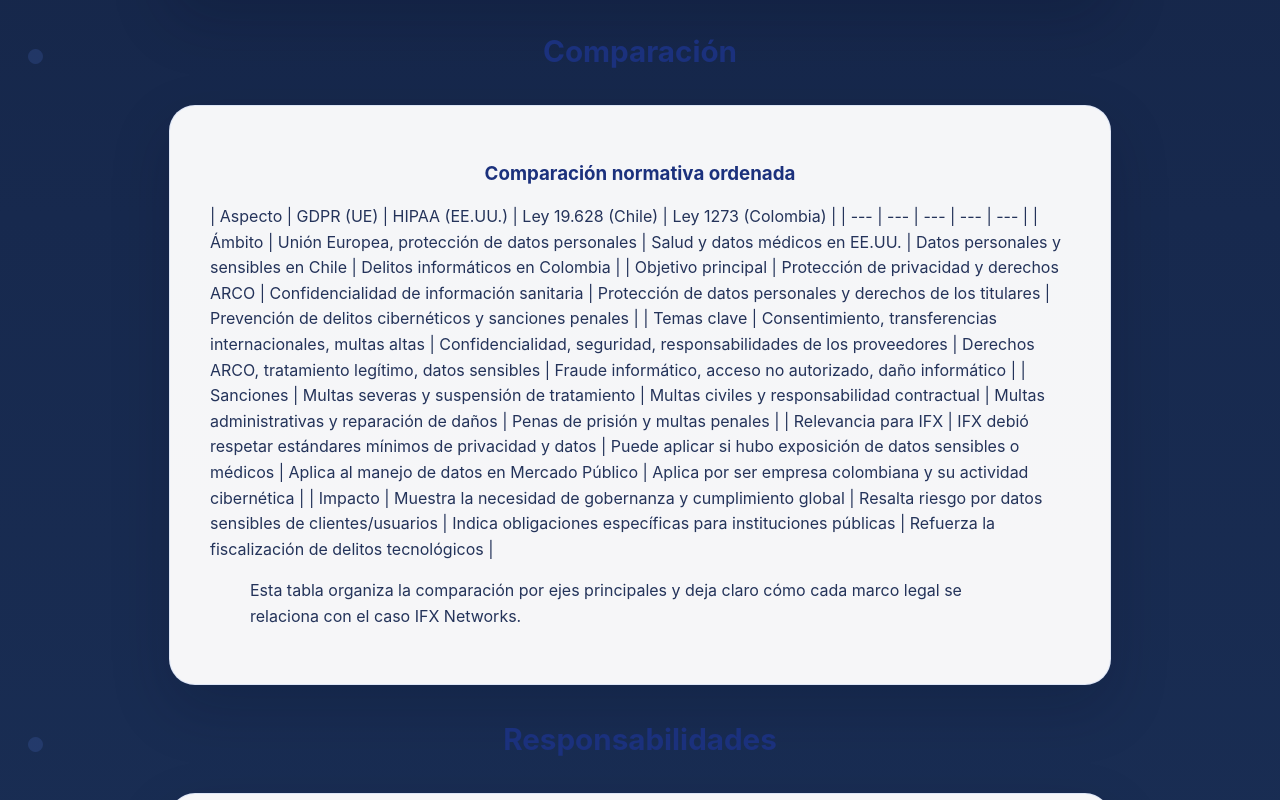
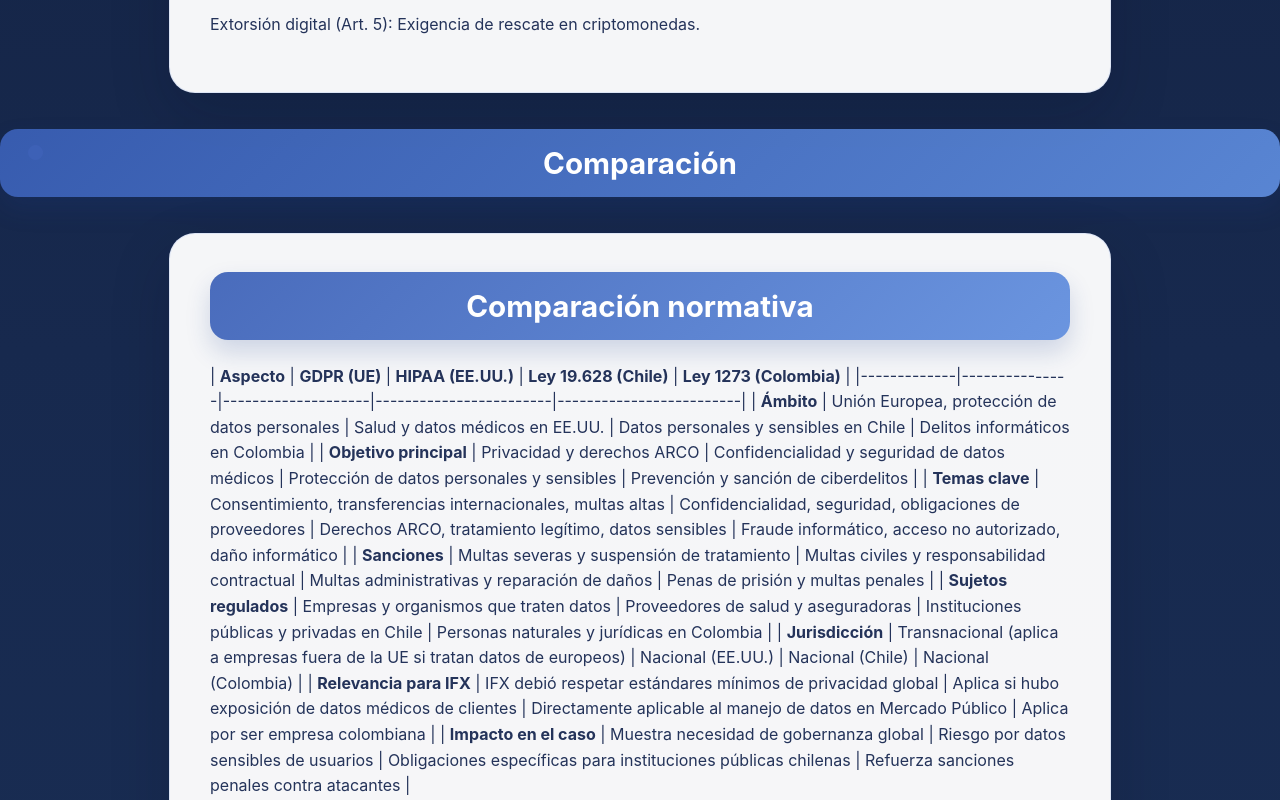
Before and after one commit to owlsydom/informe_scaagu, a React (Vite) app: page / in a window 1280 px wide. Shown: the part 1640-2440 px from the top of the page. Built offline with nearby package versions, Linux system fonts and the light colour scheme.

Commit message:
Mejora de tabla, mejora de color de texto

```diff
--- a/docs_scaagu/04_comparacion_scaagu.md
+++ b/docs_scaagu/04_comparacion_scaagu.md
@@ -1,12 +1,12 @@
-### Comparación normativa ordenada
+## Comparación normativa
 
-| Aspecto | GDPR (UE) | HIPAA (EE.UU.) | Ley 19.628 (Chile) | Ley 1273 (Colombia) |
-| --- | --- | --- | --- | --- |
-| Ámbito | Unión Europea, protección de datos personales | Salud y datos médicos en EE.UU. | Datos personales y sensibles en Chile | Delitos informáticos en Colombia |
-| Objetivo principal | Protección de privacidad y derechos ARCO | Confidencialidad de información sanitaria | Protección de datos personales y derechos de los titulares | Prevención de delitos cibernéticos y sanciones penales |
-| Temas clave | Consentimiento, transferencias internacionales, multas altas | Confidencialidad, seguridad, responsabilidades de los proveedores | Derechos ARCO, tratamiento legítimo, datos sensibles | Fraude informático, acceso no autorizado, daño informático |
-| Sanciones | Multas severas y suspensión de tratamiento | Multas civiles y responsabilidad contractual | Multas administrativas y reparación de daños | Penas de prisión y multas penales |
-| Relevancia para IFX | IFX debió respetar estándares mínimos de privacidad y datos | Puede aplicar si hubo exposición de datos sensibles o médicos | Aplica al manejo de datos en Mercado Público | Aplica por ser empresa colombiana y su actividad cibernética |
-| Impacto | Muestra la necesidad de gobernanza y cumplimiento global | Resalta riesgo por datos sensibles de clientes/usuarios | Indica obligaciones específicas para instituciones públicas | Refuerza la fiscalización de delitos tecnológicos |
-
-> Esta tabla organiza la comparación por ejes principales y deja claro cómo cada marco legal se relaciona con el caso IFX Networks.
+| **Aspecto** | **GDPR (UE)** | **HIPAA (EE.UU.)** | **Ley 19.628 (Chile)** | **Ley 1273 (Colombia)** |
+|-------------|---------------|--------------------|------------------------|-------------------------|
+| **Ámbito** | Unión Europea, protección de datos personales | Salud y datos médicos en EE.UU. | Datos personales y sensibles en Chile | Delitos informáticos en Colombia |
+| **Objetivo principal** | Privacidad y derechos ARCO | Confidencialidad y seguridad de datos médicos | Protección de datos personales y sensibles | Prevención y sanción de ciberdelitos |
+| **Temas clave** | Consentimiento, transferencias internacionales, multas altas | Confidencialidad, seguridad, obligaciones de proveedores | Derechos ARCO, tratamiento legítimo, datos sensibles | Fraude informático, acceso no autorizado, daño informático |
+| **Sanciones** | Multas severas y suspensión de tratamiento | Multas civiles y responsabilidad contractual | Multas administrativas y reparación de daños | Penas de prisión y multas penales |
+| **Sujetos regulados** | Empresas y organismos que traten datos | Proveedores de salud y aseguradoras | Instituciones públicas y privadas en Chile | Personas naturales y jurídicas en Colombia |
+| **Jurisdicción** | Transnacional (aplica a empresas fuera de la UE si tratan datos de europeos) | Nacional (EE.UU.) | Nacional (Chile) | Nacional (Colombia) |
+| **Relevancia para IFX** | IFX debió respetar estándares mínimos de privacidad global | Aplica si hubo exposición de datos médicos de clientes | Directamente aplicable al manejo de datos en Mercado Público | Aplica por ser empresa colombiana |
+| **Impacto en el caso** | Muestra necesidad de gobernanza global | Riesgo por datos sensibles de usuarios | Obligaciones específicas para instituciones públicas chilenas | Refuerza sanciones penales contra atacantes |
--- a/src/styles.css
+++ b/src/styles.css
@@ -86,8 +86,13 @@
   color: rgba(79, 116, 209, 0.2);
 }
 
-h1, h2, h3 {
-  color: #1b317d;
+h1, h2 {
+  color: #ffffff;
+  text-align: center;
+}
+
+h3 {
+  color: #e7eef9;
   text-align: center;
 }
 
@@ -95,6 +100,10 @@
   font-size: 1.85rem;
   margin-top: 0;
   margin-bottom: 24px;
+  padding: 16px 20px;
+  background: linear-gradient(135deg, rgba(59, 96, 183, 0.92), rgba(95, 141, 222, 0.92));
+  border-radius: 18px;
+  box-shadow: 0 12px 24px rgba(29, 60, 141, 0.18);
 }
 
 p {
```
